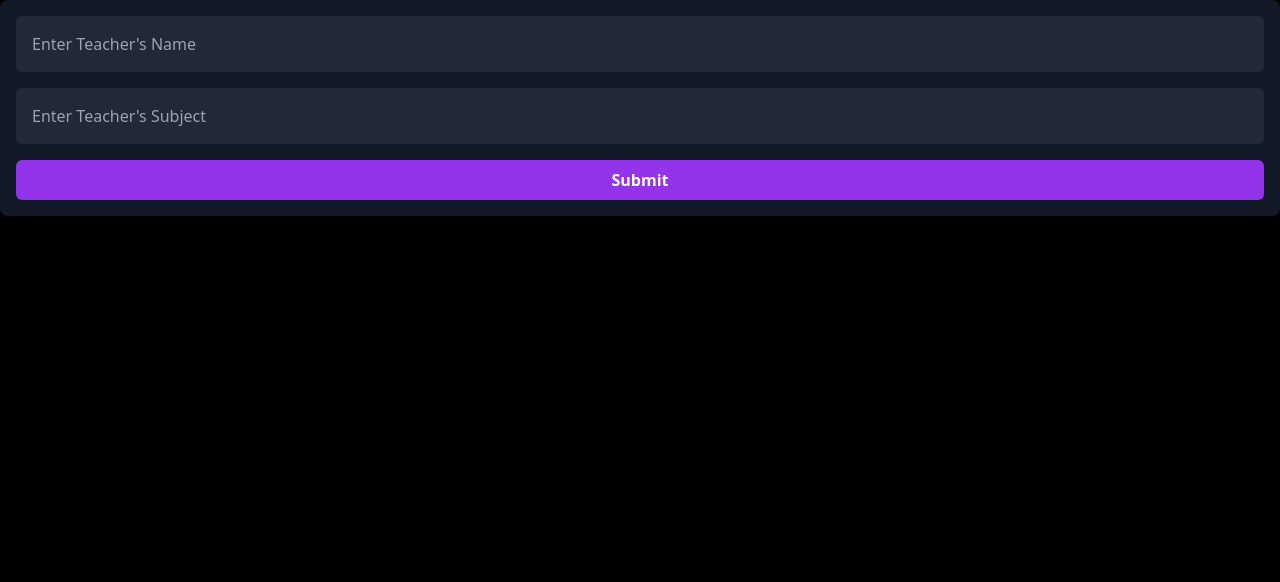
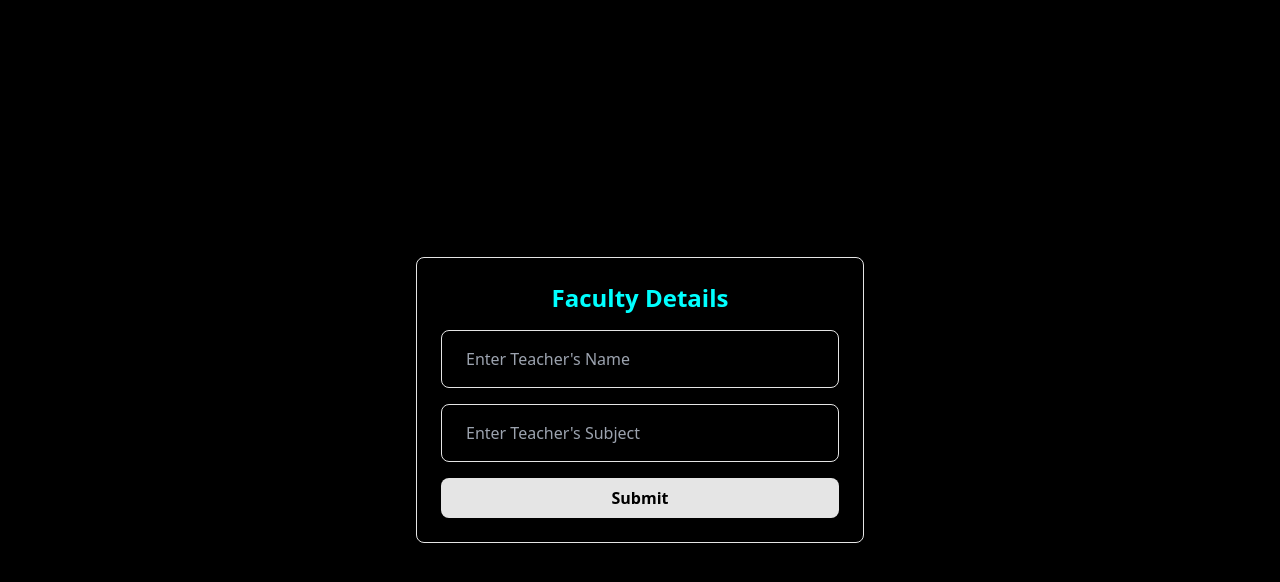
Before and after one commit to Madannadar/collage_admission_prediction, a React (Vite) app in the folder client/: page /FacultyDetails in a window 1280 px wide. Shown: the top 582 px of the page. Built offline with nearby package versions, Linux system fonts and the light colour scheme.

Commit message:
Refactor FacultyDetails component layout and add CommonInput component; remove unused dummy file

```diff
--- a/client/src/Pages/FacultyDetails.jsx
+++ b/client/src/Pages/FacultyDetails.jsx
@@ -3,20 +3,7 @@ import React, { useState } from 'react';
 const FacultyDetails = () => {
     const [teacherName, setTeacherName] = useState('');
     const [subject, setSubject] = useState('');
-    // const data =[
-    //     {
-    //         teacherName: "John Doe",
-    //         subject: "Math"
-    //     },
-    //     {
-    //         teacherName: "Jane Doe",
-    //         subject: "Science"
-    //     },
-    //     {
-    //         teacherName: "James Doe",
-    //         subject: "English"
-    //     },
-    // ]
+
     const handleSubmit = (e) => {
         e.preventDefault(); // Prevents page reload
         console.log("Teacher Name:", teacherName);
@@ -25,33 +12,34 @@ const FacultyDetails = () => {
     };
 
     return (
-        <form onSubmit={handleSubmit} className="flex flex-col gap-4 p-4 bg-gray-900 text-white rounded-lg">
-            <div className="flex items-center gap-2 bg-gray-800 p-2 rounded-md">
-                {/* <img src="search.svg" alt="search" className="w-5 h-5" /> */}
+        <div className="flex justify-center items-center min-h-screen">
+            <form onSubmit={handleSubmit} className="w-full max-w-md bg-[var(--bg-color)] border border-[var(--secondary-color)] rounded-lg p-6 flex flex-col gap-4 text-[var(--text-color)]">
+                <h1 className="text-2xl font-bold text-[var(--accent-color)] text-center">Faculty Details</h1>
+                <div className="flex items-center gap-2 bg-[var(--bg-color)] border border-[var(--secondary-color)] p-2 rounded-lg">
                     <input
                         type="text"
                         placeholder="Enter Teacher's Name"
                         value={teacherName}
                         onChange={(e) => setTeacherName(e.target.value)}
-                    className="bg-transparent outline-none w-full p-2"
+                        className="w-full px-4 py-2 bg-transparent text-[var(--text-color)] focus:outline-none focus:ring-2 focus:ring-[var(--accent-color)]"
                     />
                 </div>
 
-            <div className="flex items-center gap-2 bg-gray-800 p-2 rounded-md">
-                {/* <img src="search.svg" alt="search" className="w-5 h-5" /> */}
+                <div className="flex items-center gap-2 bg-[var(--bg-color)] border border-[var(--secondary-color)] p-2 rounded-lg">
                     <input
                         type="text"
                         placeholder="Enter Teacher's Subject"
                         value={subject}
                         onChange={(e) => setSubject(e.target.value)}
-                    className="bg-transparent outline-none w-full p-2"
+                        className="w-full px-4 py-2 bg-transparent text-[var(--text-color)] focus:outline-none focus:ring-2 focus:ring-[var(--accent-color)]"
                     />
                 </div>
 
-            <button type="submit" className="bg-purple-600 hover:bg-purple-700 text-white font-bold py-2 px-4 rounded-md transition">
+                <button type="submit" className="bg-[var(--secondary-color)] hover:bg-[var(--accent-color)] text-black font-bold py-2 px-4 rounded-lg transition duration-300">
                     Submit
                 </button>
             </form>
+        </div>
     );
 };
 
--- /dev/null
+++ b/client/src/Pages/components/CommonInput.jsx
@@ -0,0 +1,19 @@
+import React from "react";
+
+const CommonInput = ({ label, type = "text", placeholder, value, onChange }) => {
+  return (
+    <div className="flex flex-col gap-2">
+      {label && <label className="text-[var(--accent-color)] font-medium">{label}</label>}
+      <input
+        type={type}
+        placeholder={placeholder}
+        value={value}
+        onChange={onChange}
+        className="bg-[var(--primary-color)] text-[var(--text-color)] border border-[var(--accent-color)]
+                   rounded-lg p-2 focus:outline-none focus:ring-2 focus:ring-[var(--accent-color)]"
+      />
+    </div>
+  );
+};
+
+export default CommonInput;
```
Also changed, not shown: client/src/Pages/components/dummy.jsx (deleted). Lines whose indentation alone changed are shown as unchanged.
